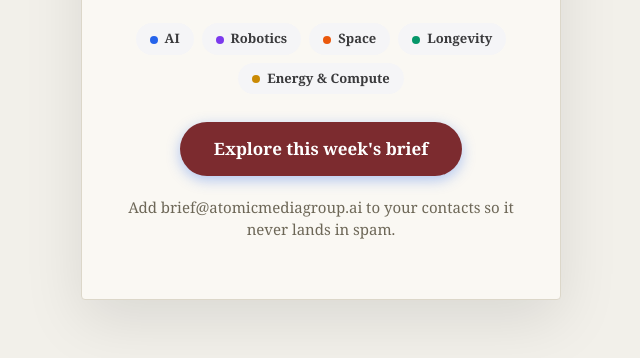
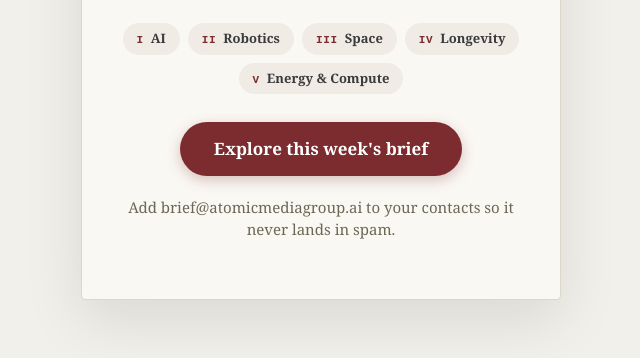
Before and after one commit to 2c675h4268-sketch/amg-website, a plain HTML site: page confirmed.html in a window 1280 px wide. Shown: the part 404-762 px from the top of the page, without its empty margins (319-959 px from the left). Drawn offline with Linux system fonts and the light colour scheme.

Commit message:
Monochrome pass: drop per-force colors, lead sections with the force name
Panel review landed on fully monochrome (single oxblood accent) with the
force name as the primary wayfinding token, not the Roman numeral.

- index.html: section nameplate now leads with the large serif force name;
  Roman numeral demoted to a quiet oxblood mark; thesis sentence drops to a
  deck. Tab bar reads name-first with a small numeral.
- confirmed.html: the five colored force dots become oxblood Roman-numeral
  marks; button hover/shadow moved off the old blue to oxblood.

Weekly newsletter builder (get_newsletter_html) collapsed to monochrome
separately in the DB: TL;DR numerals, oxblood pills/links/CTAs, neutral
ink image-fallback gradients.

Co-Authored-By: Claude Opus 4.8 <noreply@anthropic.com>

```diff
--- a/confirmed.html
+++ b/confirmed.html
@@ -17,11 +17,11 @@
   p{font-size:17px;color:#3a3a3c;margin-bottom:10px;}
   .muted{font-size:15px;color:var(--gray);margin-top:20px;}
   .btn{display:inline-block;margin-top:28px;font-size:17px;font-weight:600;color:#fff;background:var(--ai-blue);
-    text-decoration:none;padding:14px 34px;border-radius:980px;box-shadow:0 4px 14px rgba(37,99,235,0.35);transition:background .2s;}
-  .btn:hover{background:#1d4ed8;}
+    text-decoration:none;padding:14px 34px;border-radius:980px;box-shadow:0 4px 14px rgba(124,43,47,0.28);transition:background .2s;}
+  .btn:hover{background:#5e2023;}
   .forces{display:flex;flex-wrap:wrap;gap:8px;justify-content:center;margin-top:26px;}
-  .f{font-size:13px;font-weight:600;padding:6px 14px;border-radius:100px;background:#f5f5f7;color:#3a3a3c;}
-  .f i{display:inline-block;width:8px;height:8px;border-radius:50%;margin-right:7px;vertical-align:middle;}
+  .f{font-size:13px;font-weight:600;padding:6px 14px;border-radius:100px;background:#f0ebe4;color:#3a3a3c;}
+  .f b{font-family:'Courier New',monospace;font-size:11px;font-weight:600;color:#7c2b2f;margin-right:7px;letter-spacing:.06em;}
 </style></head>
 <body>
   <div class="card">
@@ -32,11 +32,11 @@
     <h1>You're confirmed.</h1>
     <p>Your subscription is active. Your first thesis lands the next <strong>weekday morning</strong>.</p>
     <div class="forces">
-      <span class="f"><i style="background:#2563eb"></i>AI</span>
-      <span class="f"><i style="background:#7c3aed"></i>Robotics</span>
-      <span class="f"><i style="background:#ea580c"></i>Space</span>
-      <span class="f"><i style="background:#059669"></i>Longevity</span>
-      <span class="f"><i style="background:#ca8a04"></i>Energy &amp; Compute</span>
+      <span class="f"><b>I</b>AI</span>
+      <span class="f"><b>II</b>Robotics</span>
+      <span class="f"><b>III</b>Space</span>
+      <span class="f"><b>IV</b>Longevity</span>
+      <span class="f"><b>V</b>Energy &amp; Compute</span>
     </div>
     <a class="btn" href="/">Explore this week's brief</a>
     <p class="muted">Add brief@atomicmediagroup.ai to your contacts so it never lands in spam.</p>
```
Also changed, not shown: index.html (+8 -7 lines).
